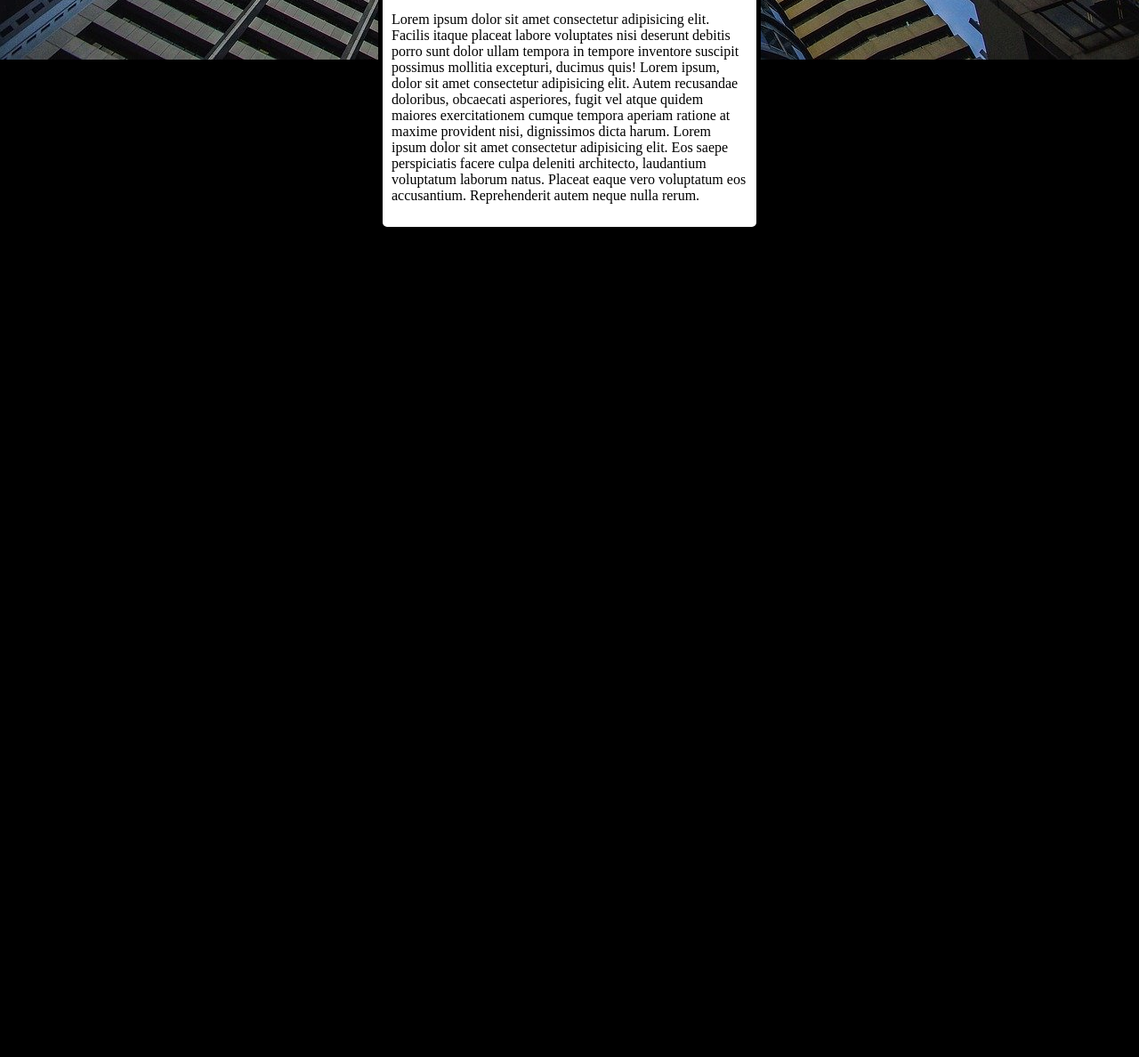
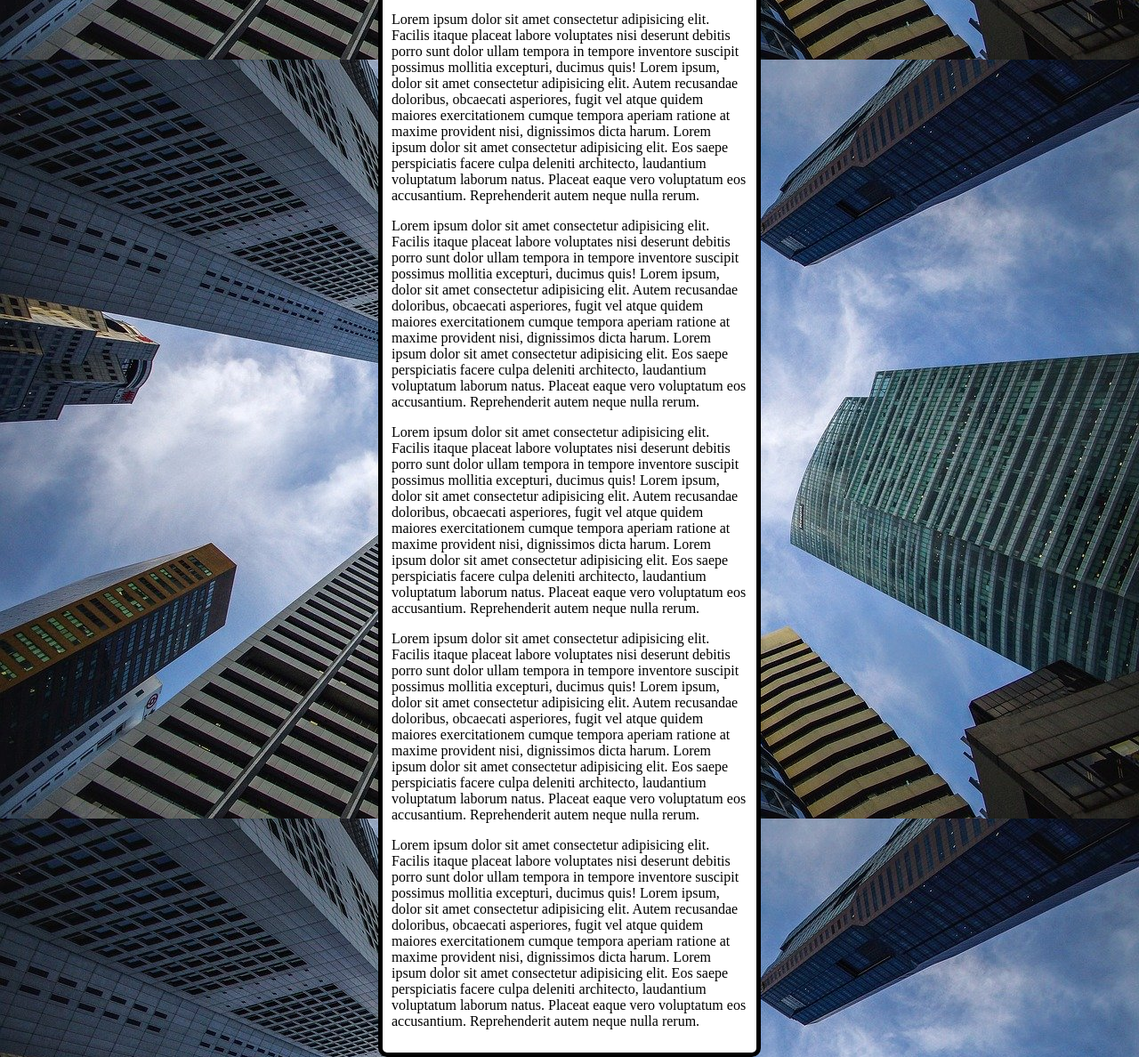
Before and after one commit to faustino777/estudos, a plain HTML site: page html-css/ex022/fundo006.html in a window 1280 px wide. Shown: the part 786-1974 px from the top of the page at 89% size. Before the commit the page ends 1046 px from the top, so only its background shows below. Drawn offline with Linux system fonts and the light colour scheme.

Commit message:
Update fundo006.html

```diff
--- a/html-css/ex022/fundo006.html
+++ b/html-css/ex022/fundo006.html
@@ -13,6 +13,7 @@
             background-position: center top;
             background-repeat: no-repeat;
             background-size: cover;
+            background-attachment: fixed;
         }
 
         main{
@@ -48,6 +49,26 @@
             Lorem ipsum, dolor sit amet consectetur adipisicing elit. Autem recusandae doloribus, obcaecati asperiores, fugit vel atque quidem maiores exercitationem cumque tempora aperiam ratione at maxime provident nisi, dignissimos dicta harum.
             Lorem ipsum dolor sit amet consectetur adipisicing elit. Eos saepe perspiciatis facere culpa deleniti architecto, laudantium voluptatum laborum natus. Placeat eaque vero voluptatum eos accusantium. Reprehenderit autem neque nulla rerum.
            </p>
+           <p>
+            Lorem ipsum dolor sit amet consectetur adipisicing elit. Facilis itaque placeat labore voluptates nisi deserunt debitis porro sunt dolor ullam tempora in tempore inventore suscipit possimus mollitia excepturi, ducimus quis!
+            Lorem ipsum, dolor sit amet consectetur adipisicing elit. Autem recusandae doloribus, obcaecati asperiores, fugit vel atque quidem maiores exercitationem cumque tempora aperiam ratione at maxime provident nisi, dignissimos dicta harum.
+            Lorem ipsum dolor sit amet consectetur adipisicing elit. Eos saepe perspiciatis facere culpa deleniti architecto, laudantium voluptatum laborum natus. Placeat eaque vero voluptatum eos accusantium. Reprehenderit autem neque nulla rerum.
+           </p>
+           <p>
+            Lorem ipsum dolor sit amet consectetur adipisicing elit. Facilis itaque placeat labore voluptates nisi deserunt debitis porro sunt dolor ullam tempora in tempore inventore suscipit possimus mollitia excepturi, ducimus quis!
+            Lorem ipsum, dolor sit amet consectetur adipisicing elit. Autem recusandae doloribus, obcaecati asperiores, fugit vel atque quidem maiores exercitationem cumque tempora aperiam ratione at maxime provident nisi, dignissimos dicta harum.
+            Lorem ipsum dolor sit amet consectetur adipisicing elit. Eos saepe perspiciatis facere culpa deleniti architecto, laudantium voluptatum laborum natus. Placeat eaque vero voluptatum eos accusantium. Reprehenderit autem neque nulla rerum.
+           </p>
+           <p>
+            Lorem ipsum dolor sit amet consectetur adipisicing elit. Facilis itaque placeat labore voluptates nisi deserunt debitis porro sunt dolor ullam tempora in tempore inventore suscipit possimus mollitia excepturi, ducimus quis!
+            Lorem ipsum, dolor sit amet consectetur adipisicing elit. Autem recusandae doloribus, obcaecati asperiores, fugit vel atque quidem maiores exercitationem cumque tempora aperiam ratione at maxime provident nisi, dignissimos dicta harum.
+            Lorem ipsum dolor sit amet consectetur adipisicing elit. Eos saepe perspiciatis facere culpa deleniti architecto, laudantium voluptatum laborum natus. Placeat eaque vero voluptatum eos accusantium. Reprehenderit autem neque nulla rerum.
+           </p>
+           <p>
+            Lorem ipsum dolor sit amet consectetur adipisicing elit. Facilis itaque placeat labore voluptates nisi deserunt debitis porro sunt dolor ullam tempora in tempore inventore suscipit possimus mollitia excepturi, ducimus quis!
+            Lorem ipsum, dolor sit amet consectetur adipisicing elit. Autem recusandae doloribus, obcaecati asperiores, fugit vel atque quidem maiores exercitationem cumque tempora aperiam ratione at maxime provident nisi, dignissimos dicta harum.
+            Lorem ipsum dolor sit amet consectetur adipisicing elit. Eos saepe perspiciatis facere culpa deleniti architecto, laudantium voluptatum laborum natus. Placeat eaque vero voluptatum eos accusantium. Reprehenderit autem neque nulla rerum.
+           </p>
     </main>
 </body>
 </html>
```
